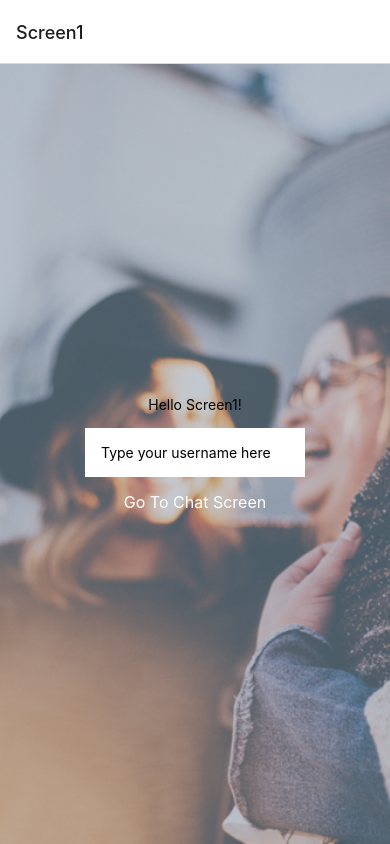
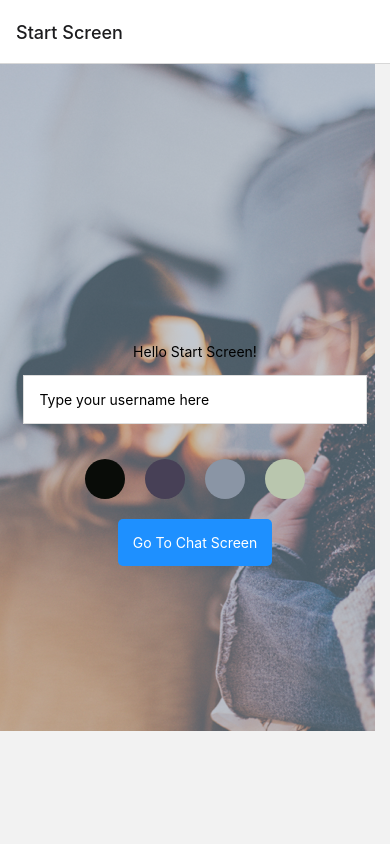
Before and after one commit to khafiz12/navigation, a React Native app: screen /StartScreen in a window 390 px wide. Built offline with nearby package versions, Linux system fonts and the light colour scheme.

Commit message:
added color option.
User can choose color for their chat screen.

```diff
--- a/App.js
+++ b/App.js
@@ -1,7 +1,7 @@
 import { StatusBar } from 'expo-status-bar';
 import { StyleSheet, Text, View } from 'react-native';
-import Screen1 from './components/Start';
-import Screen2 from './components/Chat';
+import StartScreen from './components/Start';
+import ChatScreen from './components/Chat';
 import { NavigationContainer } from '@react-navigation/native';
 import { createNativeStackNavigator } from '@react-navigation/native-stack';
 
@@ -10,15 +10,15 @@ const App = () => {
   return (
     <NavigationContainer>
      <Stack.Navigator
-        initialRouteName="Screen1"
+        initialRouteName="StartScreen"
       >
         <Stack.Screen
-          name="Screen1"
-          component={Screen1}
+          name="Start Screen"
+          component={StartScreen}
         />
         <Stack.Screen
-          name="Screen2"
-          component={Screen2}
+          name="Chat Screen"
+          component={ChatScreen}
         />
       </Stack.Navigator>
     </NavigationContainer>
--- a/components/Chat.js
+++ b/components/Chat.js
@@ -1,14 +1,14 @@
 import { useEffect } from 'react';
 import { StyleSheet, View, Text } from 'react-native';
 
-const Screen2 = ({ route, navigation }) => {
-    const {name} = route.params;
+const ChatScreen = ({ route, navigation }) => {
+    const {name, color} = route.params;
     useEffect(() => {
         navigation.setOptions({ title: name });
-    }, []);
+    }, [navigation, name]);
  return (
-   <View style={styles.container}>
-     <Text>Hello Screen2!</Text>
+   <View style={[styles.container, {backgroundColor: color}]}>
+     <Text>Hello {name}, Welcome to the chat!</Text>
    </View>
  );
 }
@@ -21,4 +21,4 @@ const styles = StyleSheet.create({
  }
 });
 
-export default Screen2;
+export default ChatScreen;
--- a/components/Start.js
+++ b/components/Start.js
@@ -1,22 +1,34 @@
 import { useState } from 'react';
 import { StyleSheet, View, Text, Button, TextInput, ImageBackground, TouchableOpacity } from 'react-native';
 
-const Screen1 = ({ navigation }) => {
+const StartScreen = ({ navigation }) => {
     const [name, setName] = useState('');
+    const [color, setColor] = useState('#fff');
+    const colors = ['#090C08', '#474056', '#8A95A5', '#B9C6AE'];
     return (
         <ImageBackground
         source={require ('../assets/Background Image.png')}
         style={styles.background}>
         <View style={styles.container}>
-            <Text>Hello Screen1!</Text>
+            <Text>Hello Start Screen!</Text>
             <TextInput
             style={styles.textInput}
             value={name}
             onChangeText={setName}
-            placeholder='Type your username here'/>
+            placeholder='Type your username here'
+        />
+            <View style={styles.colorContainer}>
+                {colors.map(c => (
+                    <TouchableOpacity
+                    key={c}
+                    style={[styles.colorOption, { backgroundColor: c }]}
+                    onPress={() => setColor(c)}
+            />
+              ))}
+            </View>
             <TouchableOpacity
-            title="Go to Screen 2"
-            onPress={() => navigation.navigate('Screen2', { name: name})}>
+            style={styles.button}
+            onPress={() => navigation.navigate('Chat Screen', { name, color})}>
             <Text style={styles.buttonText}>Go To Chat Screen</Text>
             </TouchableOpacity>
         </View>
@@ -25,47 +37,44 @@ const Screen1 = ({ navigation }) => {
 }
 
 const styles = StyleSheet.create({
+    background: {
+        flex: 1,
+        justifyContent: 'center',
+        alignItems: 'center'
+    },
     container: {
-      flex: 1,
-      justifyContent: 'center',
-      alignItems: 'center'
+        flex: 1,
+        justifyContent: 'center',
+        alignItems: 'center',
+        width: '100%',
     },
     textInput: {
         width: "88%",
         padding: 15,
         borderWidth: 1,
+        borderColor: '#ddd',
+        backgroundColor: '#fff', // Set background color to white
+        color: '#000', // Set text color to black
         marginTop: 15,
         marginBottom: 15
     },
-    background: {
-        flex: 1,
-        width: '100%',
-        height: '100%',
-        justifyContent: 'center',
-        alignItems: 'center'
+    colorContainer: {
+        flexDirection: 'row',
+        marginVertical: 20,
     },
-textInput: {
-        width: "88%",
-        padding: 15,
-        borderWidth: 1,
-        borderColor: '#fff',
-        backgroundColor: '#fff',
-        marginTop: 15,
-        marginBottom: 15,
-        color: '#000',
+    colorOption: {
+        width: 40,
+        height: 40,
+        borderRadius: 20,
+        marginHorizontal: 10,
     },
     button: {
+        padding: 15,
         backgroundColor: '#1E90FF',
-        padding: 15,
-        borderRadius: 10,
-        marginTop: 10,
+        borderRadius: 5,
     },
     buttonText: {
         color: '#fff',
-        fontSize: 16,
-        textAlign: 'center',
     }
-
-   });
-
-   export default Screen1;
+});
+   export default StartScreen;
```
